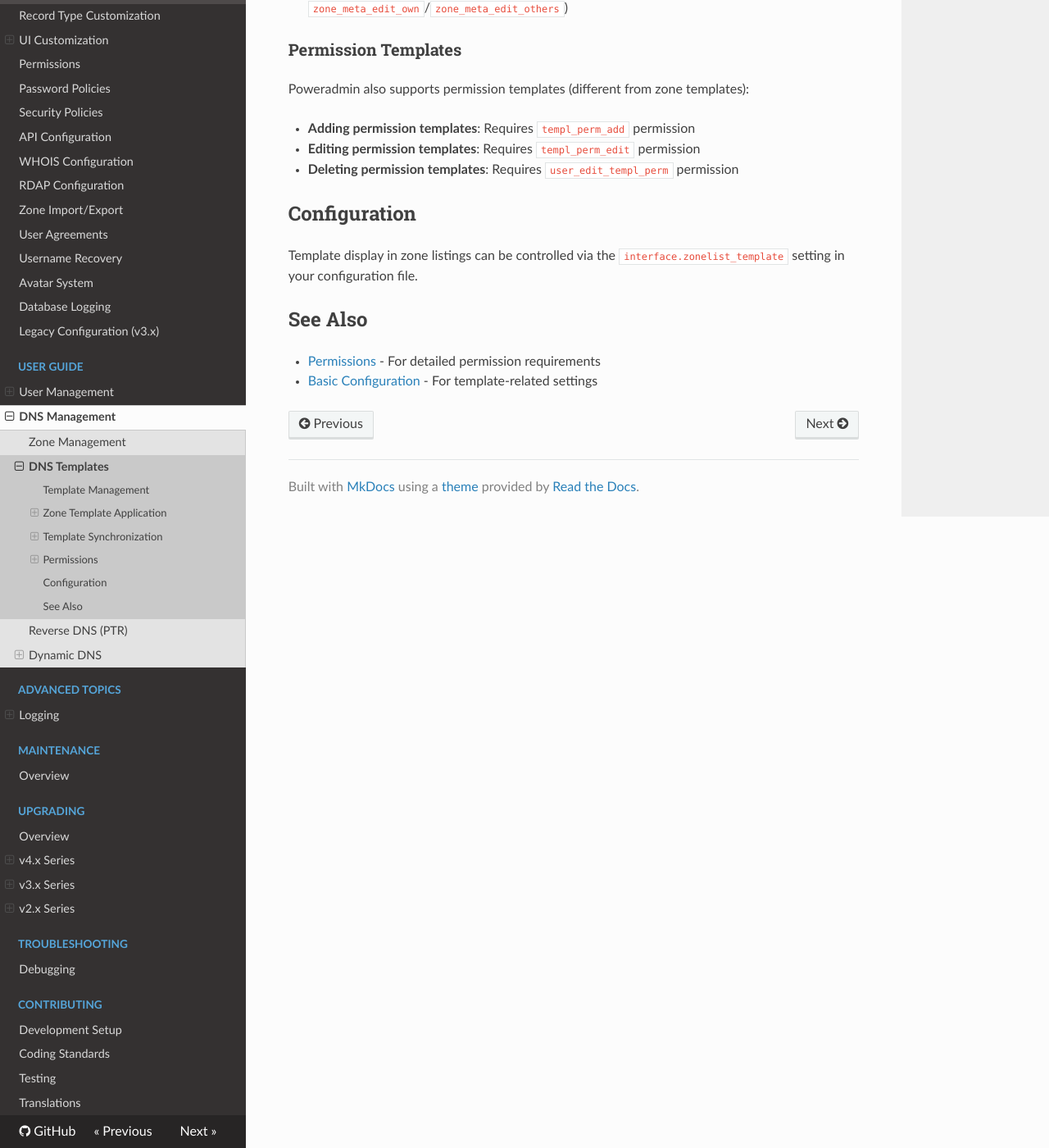
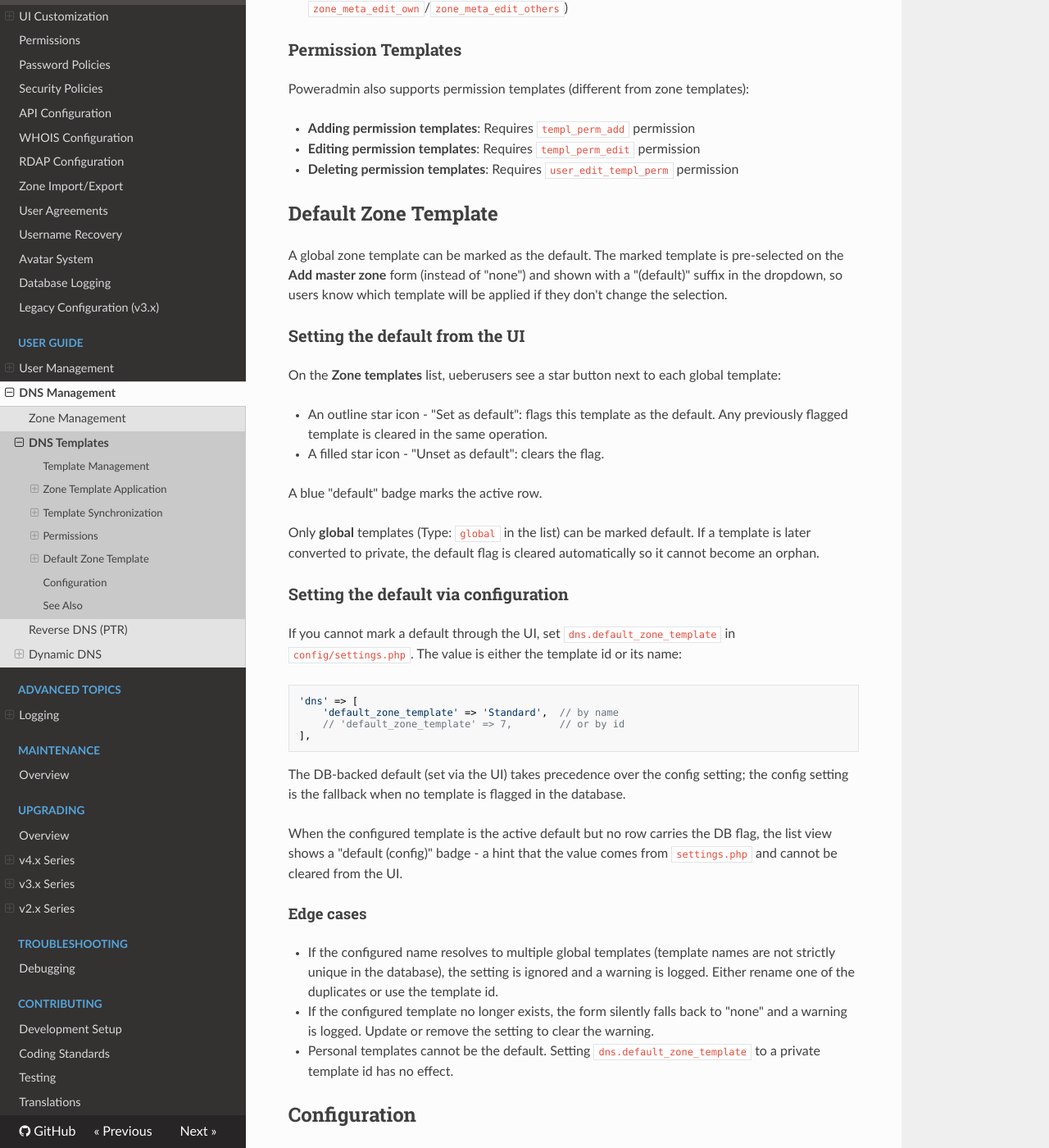
Before and after one commit to poweradmin/poweradmin-docs, an MkDocs documentation site: the page built from docs/user-guide/dns-templates.md, in a window 1280 px wide and 1400 px high, scrolled down 3112 px. Shown: the whole window at 82% size. Built offline with MkDocs 1.6.1, drawn with Linux system fonts in a browser that asks for light colours; nearby versions of some CDN libraries; some of the changed text lies outside the part shown.

Commit message:
docs: document default zone template feature (refs poweradmin/poweradmin#973)

````diff
--- a/docs/user-guide/dns-templates.md
+++ b/docs/user-guide/dns-templates.md
@@ -85,9 +85,47 @@ Poweradmin also supports permission templates (different from zone templates):
 - **Editing permission templates**: Requires `templ_perm_edit` permission
 - **Deleting permission templates**: Requires `user_edit_templ_perm` permission
 
+## Default Zone Template
+
+A global zone template can be marked as the default. The marked template is pre-selected on the **Add master zone** form (instead of "none") and shown with a "(default)" suffix in the dropdown, so users know which template will be applied if they don't change the selection.
+
+### Setting the default from the UI
+
+On the **Zone templates** list, ueberusers see a star button next to each global template:
+
+- An outline star icon - "Set as default": flags this template as the default. Any previously flagged template is cleared in the same operation.
+- A filled star icon - "Unset as default": clears the flag.
+
+A blue "default" badge marks the active row.
+
+Only **global** templates (Type: `global` in the list) can be marked default. If a template is later converted to private, the default flag is cleared automatically so it cannot become an orphan.
+
+### Setting the default via configuration
+
+If you cannot mark a default through the UI, set `dns.default_zone_template` in `config/settings.php`. The value is either the template id or its name:
+
+```php
+'dns' => [
+    'default_zone_template' => 'Standard',  // by name
+    // 'default_zone_template' => 7,        // or by id
+],
+```
+
+The DB-backed default (set via the UI) takes precedence over the config setting; the config setting is the fallback when no template is flagged in the database.
+
+When the configured template is the active default but no row carries the DB flag, the list view shows a "default (config)" badge - a hint that the value comes from `settings.php` and cannot be cleared from the UI.
+
+#### Edge cases
+
+- If the configured name resolves to multiple global templates (template names are not strictly unique in the database), the setting is ignored and a warning is logged. Either rename one of the duplicates or use the template id.
+- If the configured template no longer exists, the form silently falls back to "none" and a warning is logged. Update or remove the setting to clear the warning.
+- Personal templates cannot be the default. Setting `dns.default_zone_template` to a private template id has no effect.
+
 ## Configuration
 
 Template display in zone listings can be controlled via the `interface.zonelist_template` setting in your configuration file.
+
+The default zone template is configured via `dns.default_zone_template` (see [Default Zone Template](#default-zone-template) above).
 
 ## See Also
 
````
Also changed, not shown: docs/configuration/dns-settings.md (+2 -0 lines).
